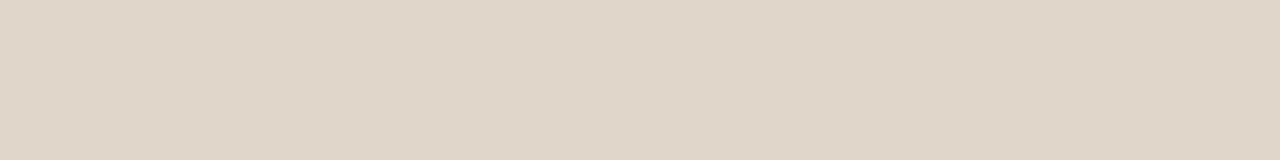
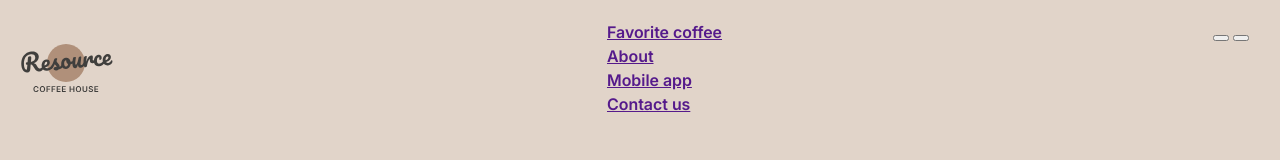
Before and after one commit to olezhaaa137/rsschool-landing-page, a website: page index.html in a window 1280 px wide. Drawn offline with Linux system fonts and the light colour scheme.

Commit message:
feat: add some utli styles

```diff
--- a/index.html
+++ b/index.html
@@ -9,8 +9,30 @@
 </head>
 <body>
   <header class="header">
-    <div class="header-body container">
-
+    <div class="header__body container">
+      <a href="/" class="header__logo">
+        <img  src="./images/header/logo.svg" alt="logo">
+      </a>
+      <nav class="header__menu">
+        <ul class="header__menu-list">
+          <li class="header___menu-item">
+            <a href="" class="header__menu-link">Favorite coffee</a>
+          </li>
+          <li class="header___menu-item">
+            <a href="" class="header__menu-link">About</a>
+          </li>
+          <li class="header___menu-item">
+            <a href="" class="header__menu-link">Mobile app</a>
+          </li>
+          <li class="header___menu-item">
+            <a href="" class="header__menu-link">Contact us</a>
+          </li>
+        </ul>
+      </nav>
+      <div class="header__buttons">
+        <button class="header__dark-light-button"></button>
+        <button class="header__menu-button"></button>
+      </div>
     </div>
   </header>
 </body>
--- /dev/null
+++ b/styles/blocks/_header.scss
@@ -0,0 +1,7 @@
+.header {
+  &__body {
+    margin-top: 20px;
+    display: flex;
+    justify-content: space-between;
+  }
+}
--- a/styles/main.scss
+++ b/styles/main.scss
@@ -3,3 +3,5 @@
 @use 'utils';
 @use 'variables';
 @use 'normalize';
+
+@use './blocks/header';
```
Also changed, not shown: images/header/logo.svg (added), styles/main.css, 1 other file.
